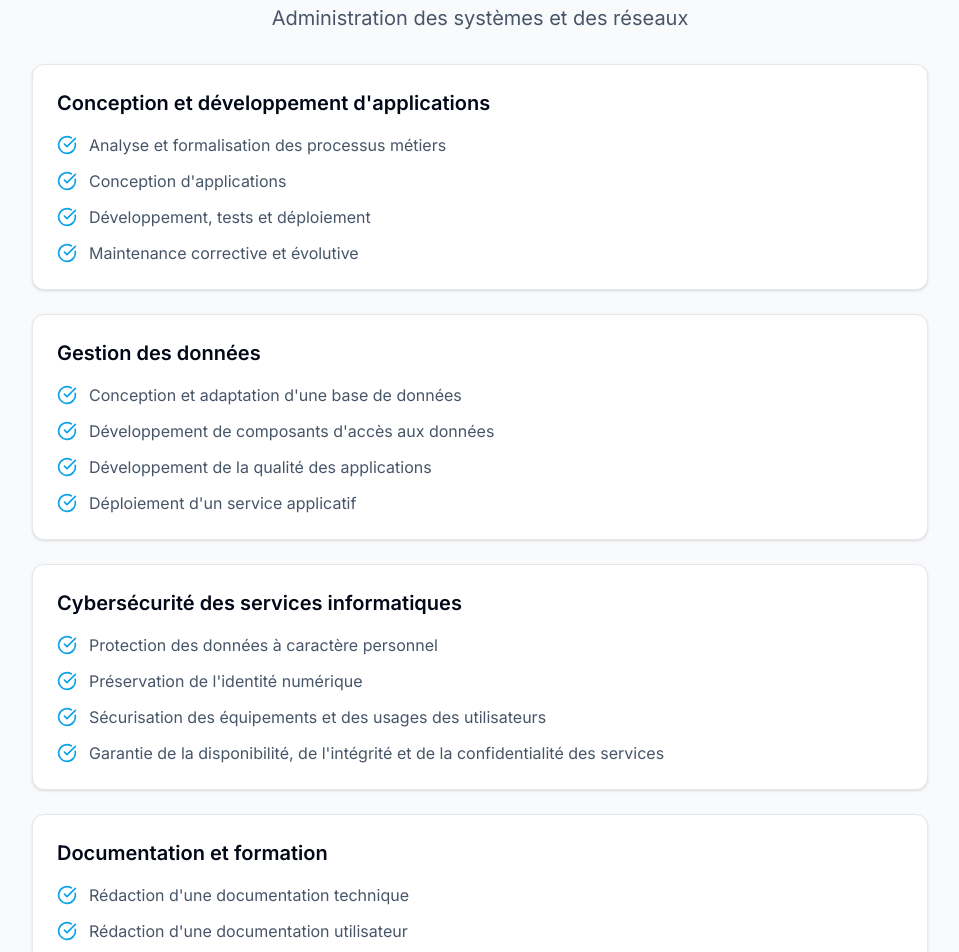
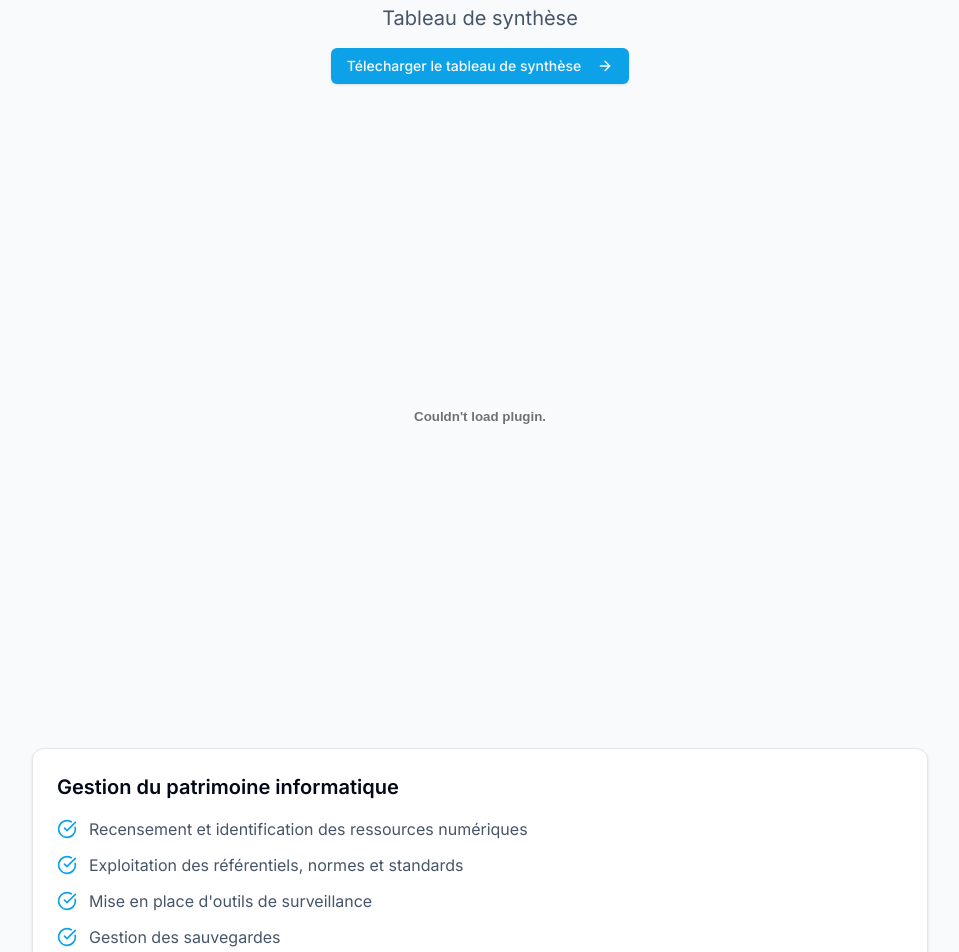
Before and after one commit to DMV242/portofolio_bts, a Next.js app: page /bts-sio/e5 in a window 1280 px wide. Shown: the part 120-1072 px from the top of the page, without its empty margins (160-1119 px from the left). Built offline with nearby package versions, Linux system fonts and the light colour scheme.

Commit message:
chore: remove E4 page and update navigation to E5 with new content and PDF reference

```diff
--- a/app/bts-sio/e4/page.tsx
+++ /dev/null
@@ -1,91 +0,0 @@
-"use client";
-
-
-import { Card, CardContent } from "@/components/ui/card"
-import {Button} from "@/components/ui/button"
-import { ArrowRight, CheckCircle } from "lucide-react"
-import { useState } from "react";
-import Link from "next/link";
-
-
-
-
-export default function E4Page() {
-  const [numPages, setNumPages] = useState<number>();
-  const [pageNumber, setPageNumber] = useState<number>(1);
-
-  function onDocumentLoadSuccess({ numPages }: { numPages: number }): void {
-    setNumPages(numPages);
-  }
-  const competences = [
-    {
-      title: "Gestion du patrimoine informatique",
-      details: [
-        "Recensement et identification des ressources numériques",
-        "Exploitation des référentiels, normes et standards",
-        "Mise en place d'outils de surveillance",
-        "Gestion des sauvegardes",
-      ],
-    },
-
-    {
-      title: "Développement de la présence en ligne",
-      details: [
-        "Participation à la valorisation de l'image de l'organisation sur les médias numériques",
-        "Référencement des services en ligne",
-        "Participation à l'évolution d'un site Web exploitant les données de l'organisation",
-      ],
-    },
-    {
-      title: "Travail en mode projet",
-      details: [
-        "Analyse des objectifs et des modalités d'organisation d'un projet",
-        "Planification des activités",
-        "Évaluation des indicateurs de suivi d'un projet",
-      ],
-    },
-  ]
-
-  return (
-    <div className="container mx-auto px-4 py-12">
-
-
-
-      <div className="max-w-4xl mx-auto space-y-8">
-        <div className="text-center space-y-4">
-          <h1 className="text-3xl font-bold mt-6">Épreuve E4</h1>
-          <p className="text-xl text-slate-600">Support et mise à disposition de services informatiques</p>
-          <Button asChild className="mx-auto items-center justify-center ">
-                    <a href="/epreuve_e4_David_mvoula.pdf" download={true}>
-                      Télecharger le tableau de synthèse
-                      <ArrowRight className="ml-2 h-4 w-4" />
-                      </a>
-        </Button>
-        </div>
-
-
-
-
-
-        <embed  src="/epreuve_e4_David_mvoula.pdf" width="100%" height="600px"/>
-
-
-          {competences.map((competence, index) => (
-            <Card key={index}>
-              <CardContent className="p-6">
-                <h2 className="text-xl font-semibold mb-4">{competence.title}</h2>
-                <ul className="space-y-3">
-                  {competence.details.map((detail, idx) => (
-                    <li key={idx} className="flex items-start gap-3">
-                      <CheckCircle className="h-5 w-5 text-primary mt-0.5" />
-                      <span className="text-slate-600">{detail}</span>
-                    </li>
-                  ))}
-                </ul>
-              </CardContent>
-            </Card>
-          ))}
-        </div>
-      </div>
-  )
-}
--- a/app/bts-sio/e5/page.tsx
+++ b/app/bts-sio/e5/page.tsx
@@ -1,54 +1,74 @@
+"use client";
+
+
 import { Card, CardContent } from "@/components/ui/card"
-import { CheckCircle } from "lucide-react"
+import {Button} from "@/components/ui/button"
+import { ArrowRight, CheckCircle } from "lucide-react"
+import { useState } from "react";
+
+
+
 
 export default function E5Page() {
+  const [numPages, setNumPages] = useState<number>();
+  const [pageNumber, setPageNumber] = useState<number>(1);
+
+  function onDocumentLoadSuccess({ numPages }: { numPages: number }): void {
+    setNumPages(numPages);
+  }
   const competences = [
     {
-      title: "Conception et développement d'applications",
+      title: "Gestion du patrimoine informatique",
       details: [
-        "Analyse et formalisation des processus métiers",
-        "Conception d'applications",
-        "Développement, tests et déploiement",
-        "Maintenance corrective et évolutive",
+        "Recensement et identification des ressources numériques",
+        "Exploitation des référentiels, normes et standards",
+        "Mise en place d'outils de surveillance",
+        "Gestion des sauvegardes",
+      ],
+    },
+
+    {
+      title: "Développement de la présence en ligne",
+      details: [
+        "Participation à la valorisation de l'image de l'organisation sur les médias numériques",
+        "Référencement des services en ligne",
+        "Participation à l'évolution d'un site Web exploitant les données de l'organisation",
       ],
     },
     {
-      title: "Gestion des données",
+      title: "Travail en mode projet",
       details: [
-        "Conception et adaptation d'une base de données",
-        "Développement de composants d'accès aux données",
-        "Développement de la qualité des applications",
-        "Déploiement d'un service applicatif",
-      ],
-    },
-    {
-      title: "Cybersécurité des services informatiques",
-      details: [
-        "Protection des données à caractère personnel",
-        "Préservation de l'identité numérique",
-        "Sécurisation des équipements et des usages des utilisateurs",
-        "Garantie de la disponibilité, de l'intégrité et de la confidentialité des services",
-      ],
-    },
-    {
-      title: "Documentation et formation",
-      details: [
-        "Rédaction d'une documentation technique",
-        "Rédaction d'une documentation utilisateur",
-        "Formation des utilisateurs",
-        "Accompagnement de la transformation numérique",
+        "Analyse des objectifs et des modalités d'organisation d'un projet",
+        "Planification des activités",
+        "Évaluation des indicateurs de suivi d'un projet",
       ],
     },
   ]
 
   return (
     <div className="container mx-auto px-4 py-12">
+
+
+
       <div className="max-w-4xl mx-auto space-y-8">
         <div className="text-center space-y-4">
           <h1 className="text-3xl font-bold mt-6">Épreuve E5</h1>
-          <p className="text-xl text-slate-600">Administration des systèmes et des réseaux</p>
+          <p className="text-xl text-slate-600">Tableau de synthèse</p>
+          <Button asChild className="mx-auto items-center justify-center ">
+                    <a href="/epreuve_e4_David_mvoula.pdf" download={true}>
+                      Télecharger le tableau de synthèse
+                      <ArrowRight className="ml-2 h-4 w-4" />
+                      </a>
+        </Button>
         </div>
-        <div className="grid gap-6">
+
+
+
+
+
+        <embed  src="/epreuve_e4_David_mvoula.pdf" width="100%" height="600px"/>
+
+
           {competences.map((competence, index) => (
             <Card key={index}>
               <CardContent className="p-6">
@@ -66,6 +86,5 @@ export default function E5Page() {
           ))}
         </div>
       </div>
-    </div>
   )
 }
--- a/components/navigation-menu.tsx
+++ b/components/navigation-menu.tsx
@@ -37,9 +37,9 @@ export function NavigationMenu() {
       description: "BTS Services Informatiques aux Organisations",
     },
     {
-      href: "/bts-sio/e4",
-      label: "Épreuve E4",
-      description: "Support et mise à disposition de services informatiques",
+      href: "/bts-sio/e5",
+      label: "Épreuve E5",
+      description: "Tableau de synthèse",
     },
     {
       href: "/bts-sio/veille",
```
